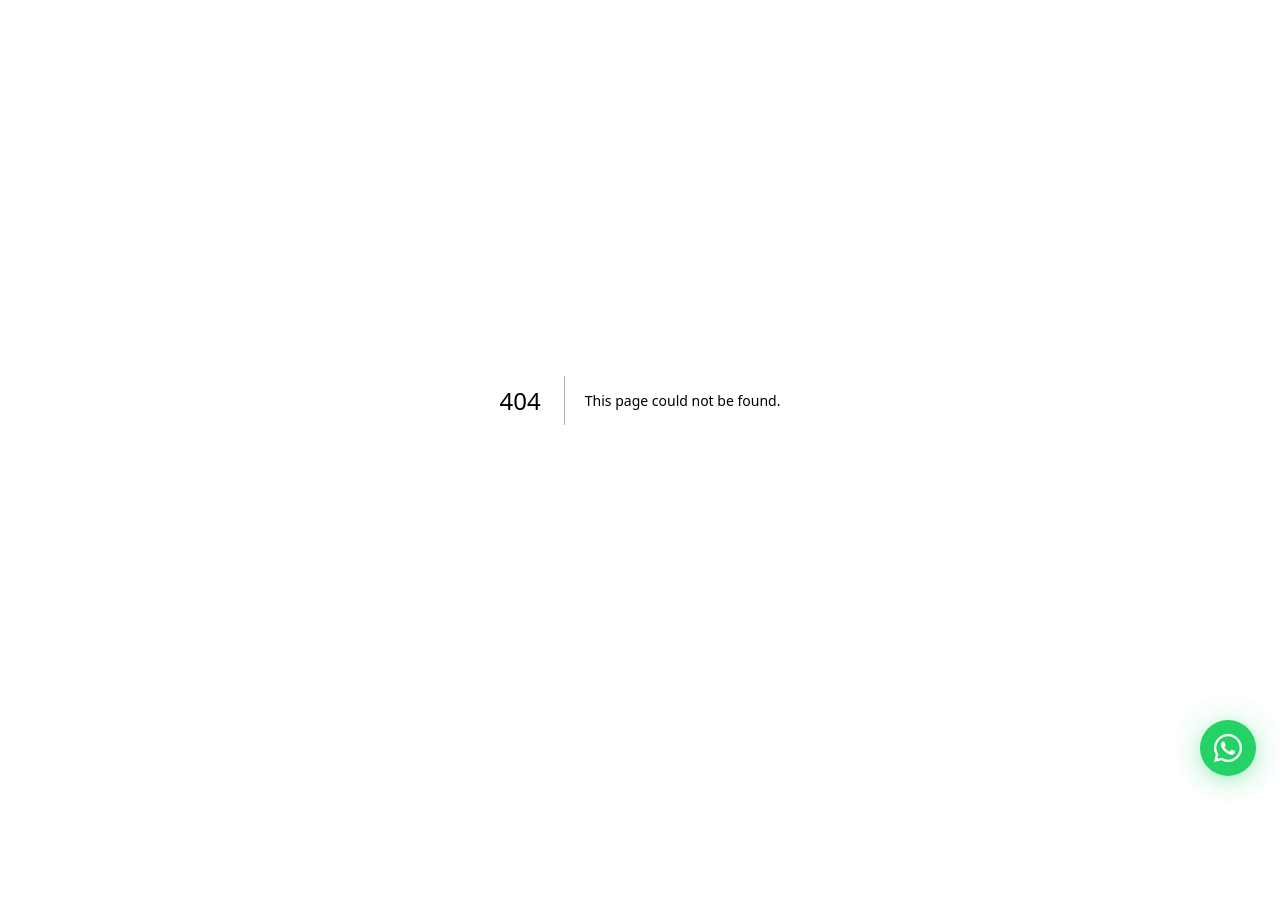
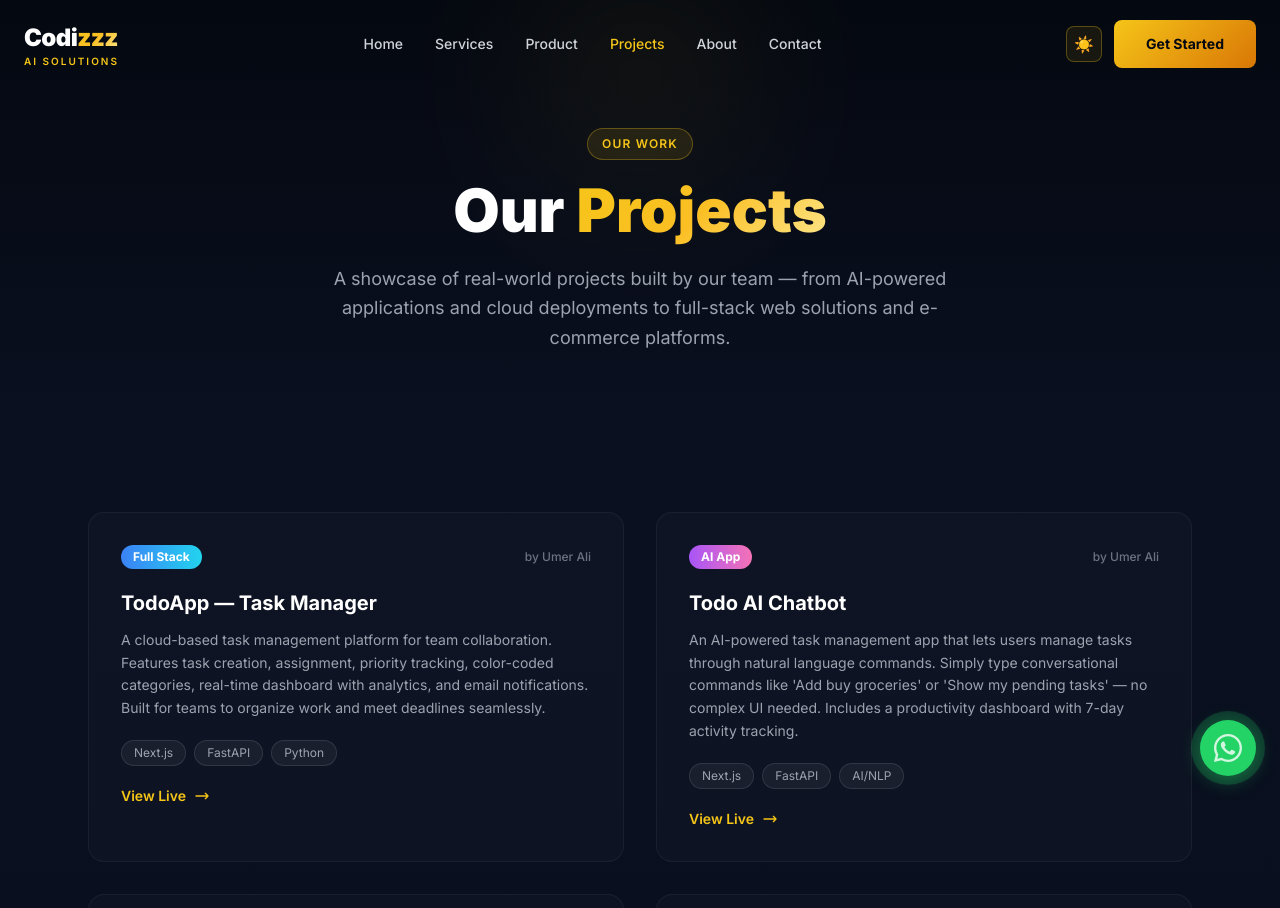
Before and after one commit to Basit1478/Codizzz-Website, a Next.js app: page /projects in a window 1280 px wide. Before the commit this address had no page. Shown: the top 908 px of the page. Before the commit the page ends 800 px from the top, so only its background shows below. Built offline with nearby package versions, Linux system fonts and the light colour scheme.

Commit message:
complete

```diff
--- /dev/null
+++ b/src/app/projects/page.tsx
@@ -0,0 +1,236 @@
+import Navbar from "@/components/Navbar";
+import CTABanner from "@/components/CTABanner";
+import Footer from "@/components/Footer";
+
+export const metadata = {
+  title: "Projects",
+  description:
+    "Explore the portfolio of projects built by the Codizzz team — from AI-powered apps to full-stack web solutions.",
+  alternates: {
+    canonical: "https://codizzz.com/projects",
+  },
+  openGraph: {
+    title: "Our Projects | Codizzz",
+    description:
+      "Explore the portfolio of projects built by the Codizzz team — from AI-powered apps to full-stack web solutions.",
+    url: "https://codizzz.com/projects",
+  },
+};
+
+const projects = [
+  {
+    title: "TodoApp — Task Manager",
+    description:
+      "A cloud-based task management platform for team collaboration. Features task creation, assignment, priority tracking, color-coded categories, real-time dashboard with analytics, and email notifications. Built for teams to organize work and meet deadlines seamlessly.",
+    tech: ["Next.js", "FastAPI", "Python"],
+    link: "https://todo-app-cc.vercel.app/",
+    member: "Umer Ali",
+    category: "Full Stack",
+  },
+  {
+    title: "Todo AI Chatbot",
+    description:
+      "An AI-powered task management app that lets users manage tasks through natural language commands. Simply type conversational commands like 'Add buy groceries' or 'Show my pending tasks' — no complex UI needed. Includes a productivity dashboard with 7-day activity tracking.",
+    tech: ["Next.js", "FastAPI", "AI/NLP"],
+    link: "https://hackathon-ii-phase3.vercel.app/",
+    member: "Umer Ali",
+    category: "AI App",
+  },
+  {
+    title: "TaskMaster Pro",
+    description:
+      "A modern, minimal task management application with a sleek gradient-based UI. Features light and dark mode with system preference detection, responsive design, and smooth theme transitions. Focused on clean UX and efficient task organization.",
+    tech: ["Next.js", "React", "Tailwind CSS"],
+    link: "https://phase2todo.vercel.app/",
+    member: "Basit Ali",
+    category: "Full Stack",
+  },
+  {
+    title: "TaskMaster Pro AI",
+    description:
+      "An AI-powered task management assistant that combines intelligent planning with project management. Features include an authentication system, AI-driven task organization, a guided workflow, and full dark/light mode support.",
+    tech: ["Next.js", "FastAPI", "AI"],
+    link: "https://phase-3-ai-assistant.vercel.app/",
+    member: "Basit Ali",
+    category: "AI App",
+  },
+  {
+    title: "Cloud Deployed App",
+    description:
+      "A full-stack application deployed on AWS EC2, demonstrating cloud infrastructure skills including server setup, deployment pipelines, and production-level hosting on Amazon Web Services.",
+    tech: ["AWS EC2", "Cloud", "DevOps"],
+    link: "http://ec2-13-201-0-57.ap-south-1.compute.amazonaws.com/",
+    member: "Basit Ali",
+    category: "Cloud/DevOps",
+  },
+  {
+    title: "Infology — Blog Platform",
+    description:
+      "A multi-category blog platform for discovering articles on technology, lifestyle, and wellness. Features organized content sections (New, Latest, Informative), newsletter subscription, social media integration, and a responsive card-based UI with an orange accent theme.",
+    tech: ["Next.js", "React", "Tailwind CSS"],
+    link: "https://infology.vercel.app/",
+    member: "Basit Ali",
+    category: "Full Stack",
+  },
+  {
+    title: "Avion — Furniture E-Commerce",
+    description:
+      "A luxury furniture and homeware e-commerce store featuring product categories like ceramics, furniture, tableware, and plant pots. Includes product listings with pricing, brand storytelling, newsletter signup, and a clean, elegant design emphasizing tasteful typography and modern aesthetics.",
+    tech: ["Next.js", "React", "E-Commerce"],
+    link: "https://avion-website.vercel.app/",
+    member: "Basit Ali",
+    category: "E-Commerce",
+  },
+];
+
+const categoryColors: Record<string, string> = {
+  "Full Stack": "from-blue-500 to-cyan-400",
+  "AI App": "from-purple-500 to-pink-400",
+  "Cloud/DevOps": "from-green-500 to-emerald-400",
+  "E-Commerce": "from-orange-500 to-yellow-400",
+};
+
+export default function ProjectsPage() {
+  return (
+    <main>
+      <Navbar />
+
+      {/* Hero */}
+      <section
+        className="pt-32 pb-20 text-center relative overflow-hidden"
+        style={{
+          background:
+            "linear-gradient(180deg, var(--bg-1) 0%, var(--bg-3) 100%)",
+        }}
+      >
+        <div
+          className="orb w-80 h-80 -top-20 left-1/2 -translate-x-1/2 opacity-10"
+          style={{
+            background:
+              "radial-gradient(circle, #f5c518 0%, transparent 70%)",
+          }}
+        />
+        <div className="relative z-10 max-w-4xl mx-auto px-4 sm:px-6">
+          <span className="badge mb-5">Our Work</span>
+          <h1 className="text-5xl md:text-6xl font-black text-white mb-6">
+            Our <span className="gradient-text">Projects</span>
+          </h1>
+          <p className="text-gray-400 text-lg leading-relaxed max-w-2xl mx-auto">
+            A showcase of real-world projects built by our team — from
+            AI-powered applications and cloud deployments to full-stack web
+            solutions and e-commerce platforms.
+          </p>
+        </div>
+      </section>
+
+      {/* Projects Grid */}
+      <section
+        className="py-20"
+        style={{
+          background:
+            "linear-gradient(180deg, var(--bg-3) 0%, var(--bg-2) 100%)",
+        }}
+      >
+        <div className="max-w-6xl mx-auto px-4 sm:px-6">
+          <div className="grid grid-cols-1 md:grid-cols-2 gap-8">
+            {projects.map((project) => (
+              <a
+                key={project.title}
+                href={project.link}
+                target="_blank"
+                rel="noopener noreferrer"
+                className="group block p-8 rounded-2xl border border-white/5 bg-white/[0.02] hover:border-gold-500/30 transition-all duration-300 hover:-translate-y-2"
+              >
+                {/* Category + Member */}
+                <div className="flex items-center justify-between mb-5">
+                  <span
+                    className={`px-3 py-1 text-xs font-bold rounded-full text-white bg-gradient-to-r ${
+                      categoryColors[project.category] ||
+                      "from-gold-500 to-orange-500"
+                    }`}
+                  >
+                    {project.category}
+                  </span>
+                  <span className="text-xs text-gray-500 font-medium">
+                    by {project.member}
+                  </span>
+                </div>
+
+                {/* Title */}
+                <h3 className="text-xl font-bold text-white mb-3 group-hover:text-gold-500 transition-colors">
+                  {project.title}
+                </h3>
+
+                {/* Description */}
+                <p className="text-gray-400 text-sm leading-relaxed mb-5">
+                  {project.description}
+                </p>
+
+                {/* Tech Stack */}
+                <div className="flex flex-wrap gap-2 mb-5">
+                  {project.tech.map((t) => (
+                    <span
+                      key={t}
+                      className="px-3 py-1 text-xs rounded-full border border-white/10 bg-white/5 text-gray-400"
+                    >
+                      {t}
+                    </span>
+                  ))}
+                </div>
+
+                {/* Link indicator */}
+                <div className="flex items-center gap-2 text-gold-500 text-sm font-semibold">
+                  <span>View Live</span>
+                  <svg
+                    className="w-4 h-4 group-hover:translate-x-1 transition-transform"
+                    fill="none"
+                    stroke="currentColor"
+                    viewBox="0 0 24 24"
+                  >
+                    <path
+                      strokeLinecap="round"
+                      strokeLinejoin="round"
+                      strokeWidth={2}
+                      d="M17 8l4 4m0 0l-4 4m4-4H3"
+                    />
+                  </svg>
+                </div>
+              </a>
+            ))}
+          </div>
+        </div>
+      </section>
+
+      {/* Stats */}
+      <section
+        className="py-20"
+        style={{
+          background:
+            "linear-gradient(180deg, var(--bg-2) 0%, var(--bg-1) 100%)",
+        }}
+      >
+        <div className="max-w-4xl mx-auto px-4 sm:px-6">
+          <div className="grid grid-cols-2 md:grid-cols-4 gap-5">
+            {[
+              { label: "Total Projects", value: "7+" },
+              { label: "AI-Powered Apps", value: "2" },
+              { label: "Team Members", value: "3" },
+              { label: "Technologies Used", value: "10+" },
+            ].map((stat) => (
+              <div
+                key={stat.label}
+                className="p-6 rounded-2xl border border-white/5 bg-white/[0.02] text-center"
+              >
+                <div className="stat-number mb-1">{stat.value}</div>
+                <p className="text-gray-500 text-sm">{stat.label}</p>
+              </div>
+            ))}
+          </div>
+        </div>
+      </section>
+
+      <CTABanner />
+      <Footer />
+    </main>
+  );
+}
--- a/src/components/Navbar.tsx
+++ b/src/components/Navbar.tsx
@@ -20,6 +20,7 @@ export default function Navbar() {
     { label: "Home", href: "/" },
     { label: "Services", href: "/services" },
     { label: "Product", href: "/product" },
+    { label: "Projects", href: "/projects" },
     { label: "About", href: "/about" },
     { label: "Contact", href: "/contact" },
   ];
```
